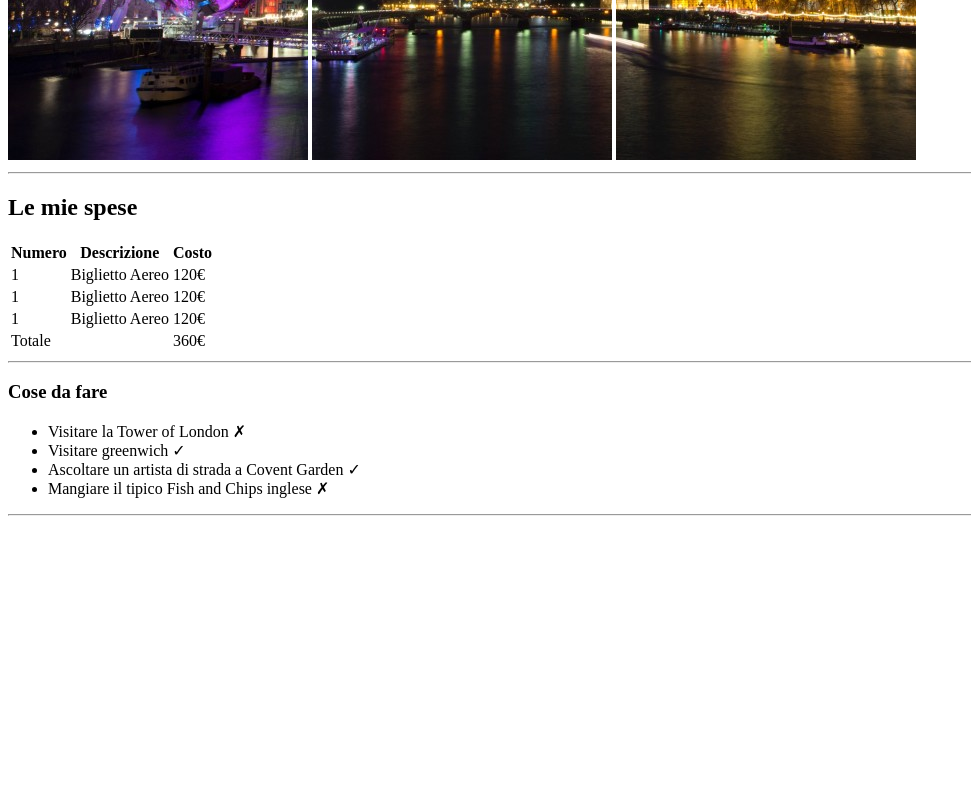
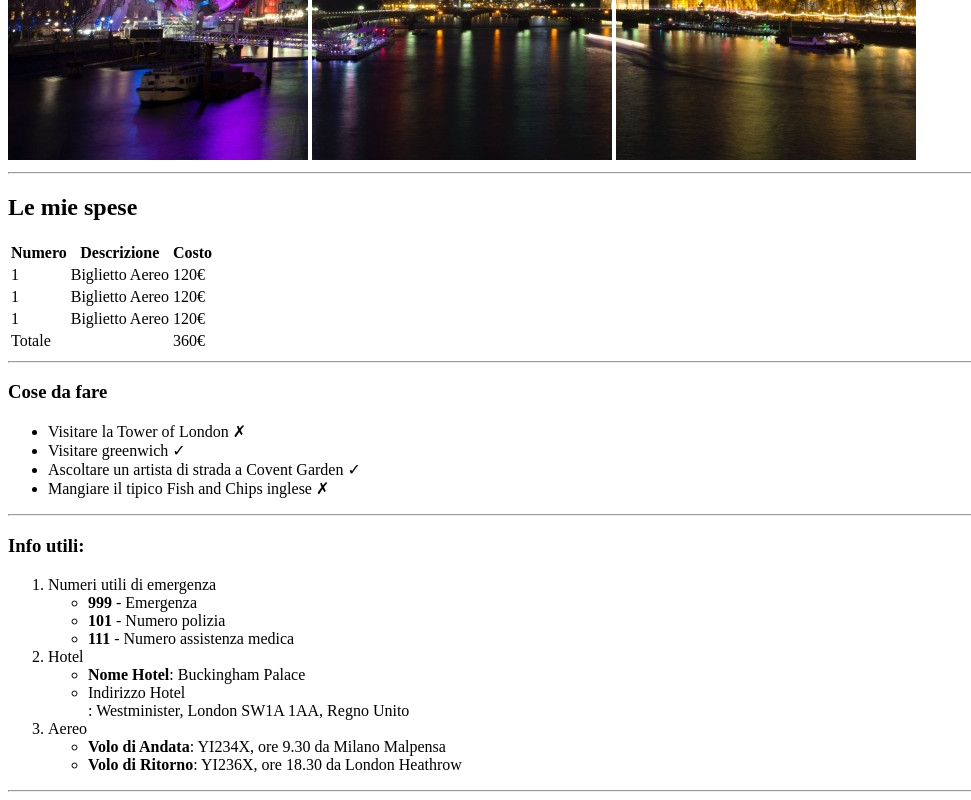
Before and after one commit to TommasoVilla91/html-london-trip, a plain HTML site: page index.html in a window 1280 px wide. Shown: the part 507-1307 px from the top of the page, without its empty margins (0-971 px from the left). Before the commit the page ends 1031 px from the top, so only its background shows below. Drawn offline with Linux system fonts and the light colour scheme.

Commit message:
feat: aggiounto parte 3 main

```diff
--- a/index.html
+++ b/index.html
@@ -27,7 +27,7 @@
     <main>
         <!-- inizio sezione 1 main -->
         <section>
-            <!-- titolo sezione 1 -->
+            <!-- titolo sezione -->
             <h2>Le mie spese</h2>
 
 
@@ -78,7 +78,7 @@
 
         <!-- inizio senzione 2 main -->
         <section>
-            <!-- titolo sezione 2 -->
+            <!-- titolo sezione -->
             <h3>Cose da fare</h3>
 
             <!-- inizio lista  -->
@@ -92,7 +92,44 @@
         </section>
         <hr>
 
+        <!-- inizio sezione 3 main -->
+         <section>
+            <!-- titolo sezione -->
+            <h3>Info utili:</h3>
+
+            <!-- inizio lista -->
+             <ol>
+                <!-- primo elemento -->
+                <li>Numeri utili di emergenza
+                    <ul>
+                        <li><strong>999</strong> - Emergenza</li>
+                        <li><strong>101</strong> - Numero polizia</li>
+                        <li><strong>111</strong> - Numero assistenza medica</li>
+                    </ul>
+                </li>
+                <!-- secondo elemento -->
+                <li>Hotel
+                    <ul>
+                        <li><strong>Nome Hotel</strong>: Buckingham Palace</li>
+                        <li>Indirizzo Hotel</li>: Westminister, London SW1A 1AA, Regno Unito
+                    </ul>
+                </li>
+                <!-- terzo elemento -->
+                 <li>Aereo
+                    <ul>
+                        <li><strong>Volo di Andata</strong>: YI234X, ore 9.30 da Milano Malpensa</li>
+                        <li><strong>Volo di Ritorno</strong>: YI236X, ore 18.30 da London Heathrow</li>
+                    </ul>
+                 </li>
+             </ol>
+
+         </section>
+         <hr>
     </main>
+
+    <footer>
+
+    </footer>
 
 
 </body>
```
